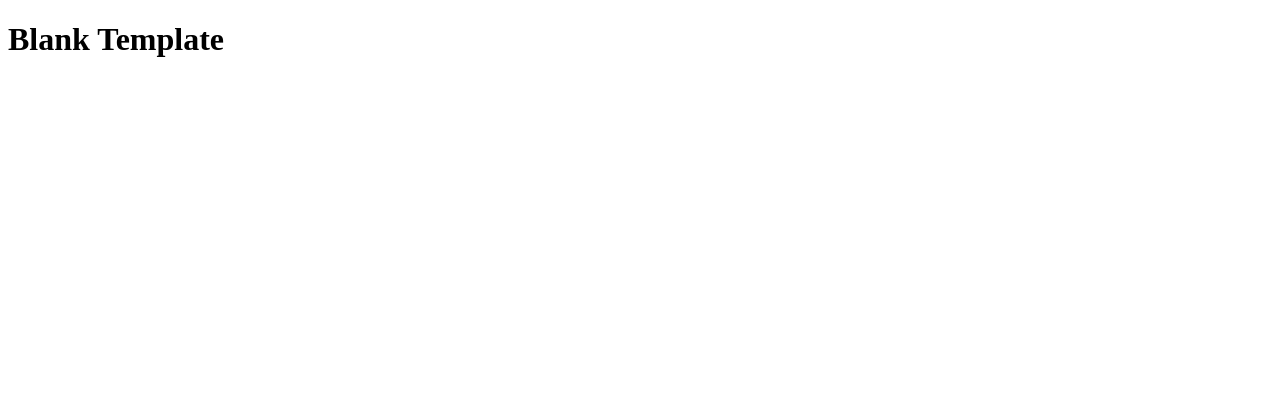
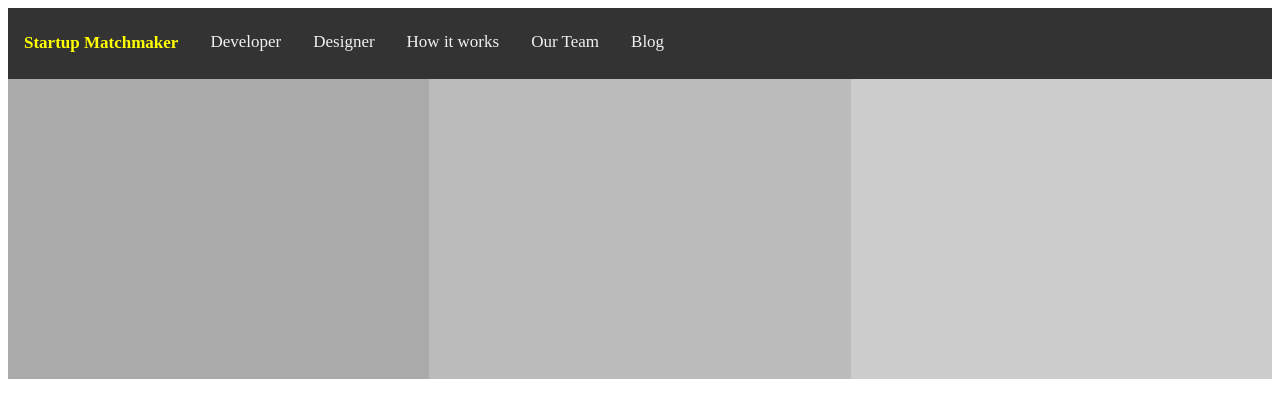
Before and after one commit to wdi-red-coral/hw-week_02-day_02-html-css-flexbox, a plain HTML site: page starter_code/index.html in a window 1280 px wide. Drawn offline with Linux system fonts and the light colour scheme.

Commit message:
created html layout in 2 hours

```diff
--- a/starter_code/index.html
+++ b/starter_code/index.html
@@ -5,6 +5,32 @@
     <link rel="stylesheet" href="main.css">
 </head>
 <body>
-    <h1>Blank Template</h1>
+
+    <div class="topnav">
+        <h1> Startup Matchmaker</h1>
+
+          <a href="#">Developer</a>
+          <a href="#">Designer</a>
+          <a href="#">How it works</a>
+        <a href="#">Our Team</a>
+        <a href="#">Blog</a>
+
+      </div>
+
+    <div class="row">
+        <div class="column" style="background-color:#aaa;">
+          <h2></h2>
+          <p></p>
+        </div>
+        <div class="column" style="background-color:#bbb;">
+          <h2></h2>
+          <p></p>
+        </div>
+        <div class="column" style="background-color:#ccc;">
+          <h2></h2>
+          <p></p>
+        </div>
+      </div>
+
 </body>
 </html>
--- a/starter_code/main.css
+++ b/starter_code/main.css
@@ -0,0 +1,44 @@
+
+
+.topnav {
+    background-color: #333;
+    display: flex;
+  }
+
+
+  .topnav h1 {
+    float: left;
+    color: yellow;
+    text-align: center;
+    padding: 14px 16px;
+    text-decoration: none;
+    font-size: 17px;
+    justify-content:flex-start;
+
+  }
+
+
+  .topnav a{
+   float: right;
+   color: #f2f2f2;
+   text-align: center;
+   padding: 24px 16px;
+   text-decoration: none;
+   font-size: 17px;
+ }
+
+  * {
+    box-sizing: border-box;
+  }
+
+  .column {
+    float: left;
+    width: 33.33%;
+    padding: 10px;
+    height: 300px; /* Should be removed. Only for demonstration */
+  }
+  .row:after {
+    content: "";
+    display: table;
+    clear: both;
+  }
```
